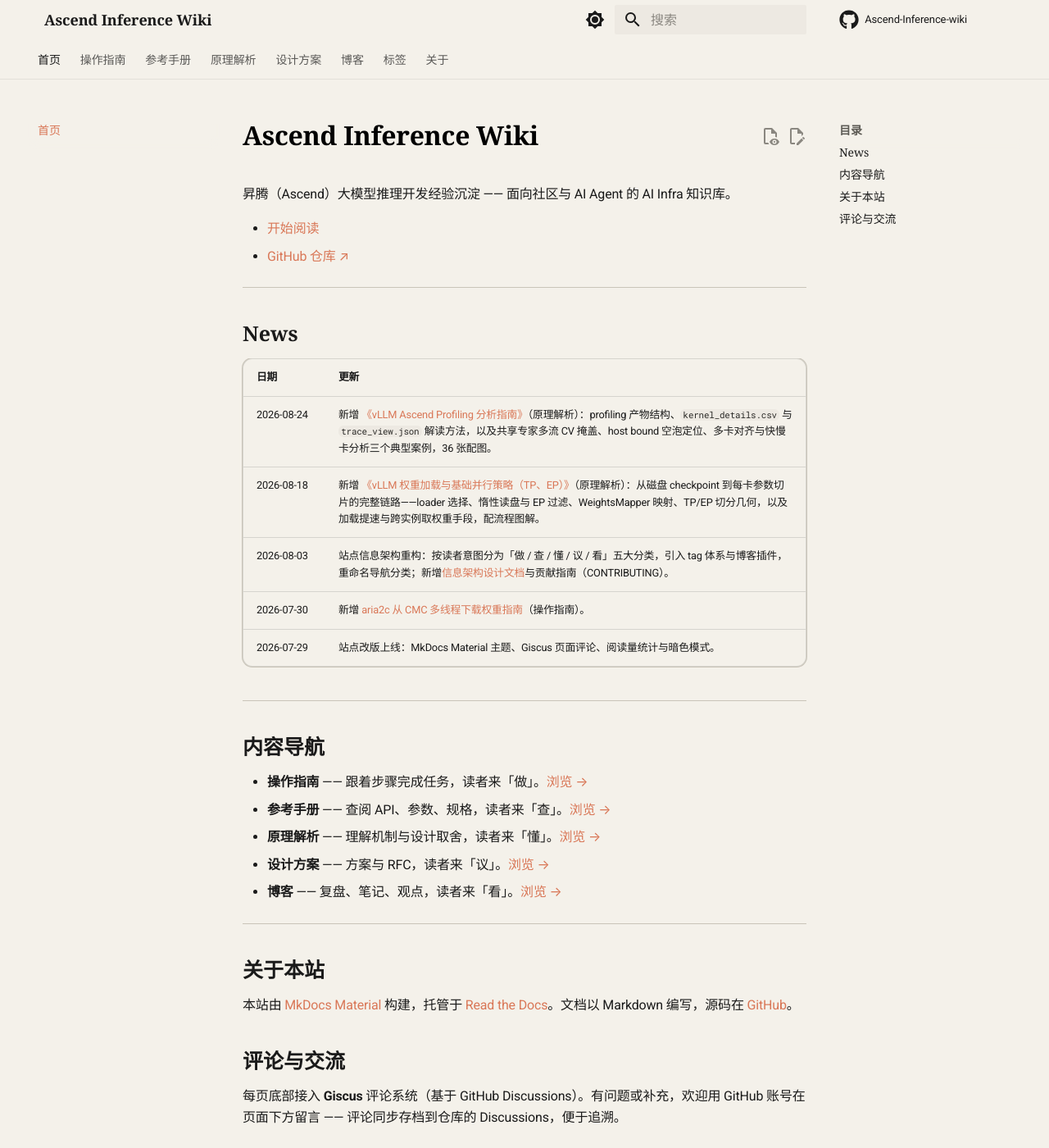
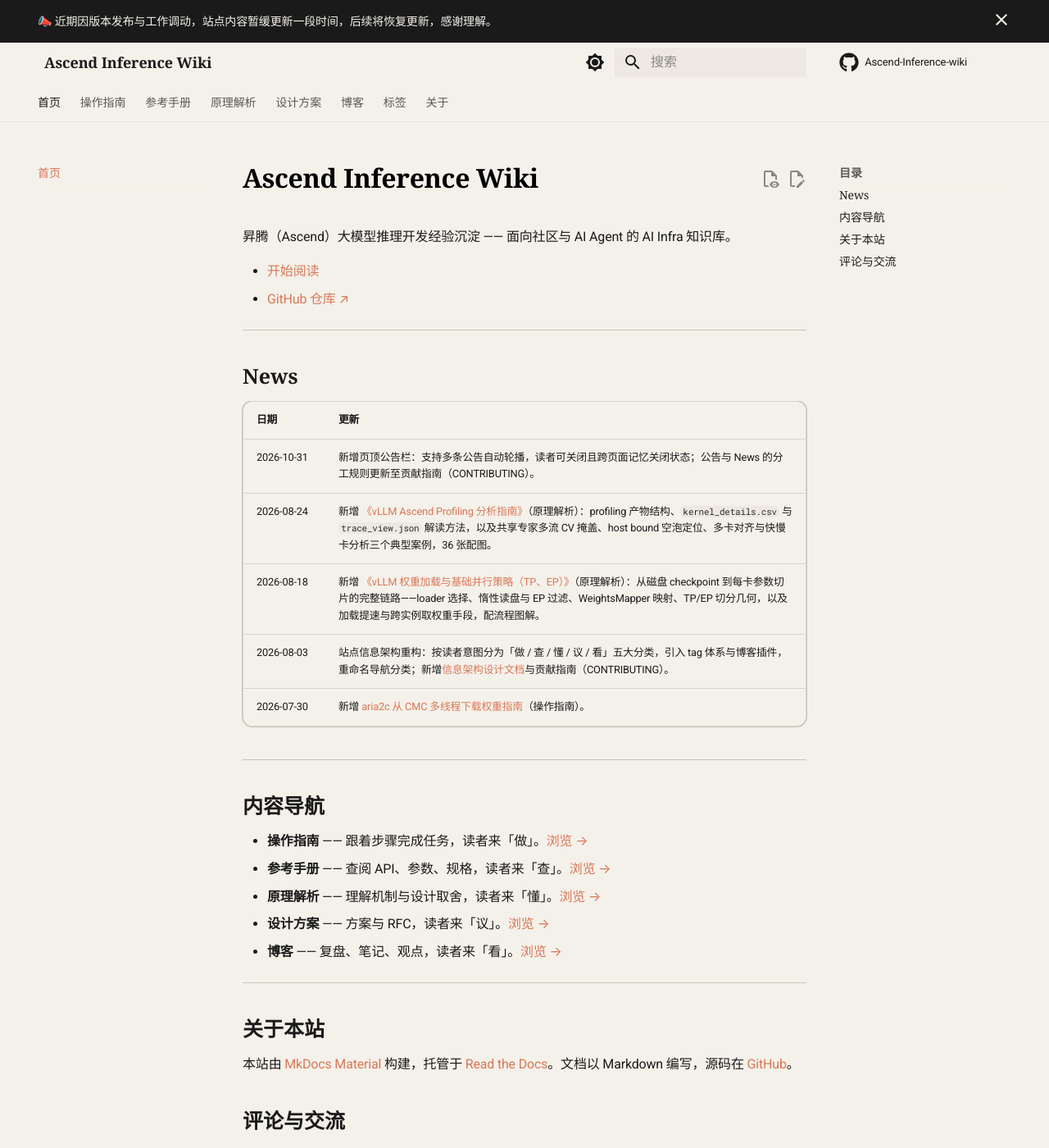
Before and after one commit to xuchi-0808/Ascend-Inference-wiki, an MkDocs documentation site: the page built from docs/index.md, in a window 1280 px wide and 1400 px high. Shown: the whole window at 82% size. Built offline with MkDocs 1.6.1 and Material for MkDocs 9.7.7, drawn with Linux system fonts in a browser that asks for light colours; comment, search, counter and statistics services are not loaded; a style sheet for code colours, icons or effects is not loaded.

Commit message:
feat(site): add announcement banner with carousel and session-scoped dismissal

```diff
--- a/docs/index.md
+++ b/docs/index.md
@@ -15,11 +15,11 @@
 
 | 日期 | 更新 |
 | --- | --- |
+| 2026-10-31 | 新增页顶公告栏：支持多条公告自动轮播，读者可关闭且跨页面记忆关闭状态；公告与 News 的分工规则更新至贡献指南（CONTRIBUTING）。 |
 | 2026-08-24 | 新增 [《vLLM Ascend Profiling 分析指南》](explanations/ascend-profiling-analysis.md)（原理解析）：profiling 产物结构、`kernel_details.csv` 与 `trace_view.json` 解读方法，以及共享专家多流 CV 掩盖、host bound 空泡定位、多卡对齐与快慢卡分析三个典型案例，36 张配图。 |
 | 2026-08-18 | 新增 [《vLLM 权重加载与基础并行策略（TP、EP）》](explanations/vllm-weight-loading-tp-ep.md)（原理解析）：从磁盘 checkpoint 到每卡参数切片的完整链路——loader 选择、惰性读盘与 EP 过滤、WeightsMapper 映射、TP/EP 切分几何，以及加载提速与跨实例取权重手段，配流程图解。 |
 | 2026-08-03 | 站点信息架构重构：按读者意图分为「做 / 查 / 懂 / 议 / 看」五大分类，引入 tag 体系与博客插件，重命名导航分类；新增[信息架构设计文档](design/wiki-information-architecture.md)与贡献指南（CONTRIBUTING）。 |
 | 2026-07-30 | 新增 [aria2c 从 CMC 多线程下载权重指南](guides/environment/download-from-cmc-with-aria2c.md)（操作指南）。 |
-| 2026-07-29 | 站点改版上线：MkDocs Material 主题、Giscus 页面评论、阅读量统计与暗色模式。 |
 
 ---
 
--- a/mkdocs.yml
+++ b/mkdocs.yml
@@ -31,6 +31,7 @@
     - content.tabs.link
     - content.action.edit
     - content.action.view
+    - announce.dismiss
   palette:
     - media: "(prefers-color-scheme: light)"
       scheme: default
--- /dev/null
+++ b/overrides/main.html
@@ -0,0 +1,77 @@
+{% extends "base.html" %}
+
+{#-
+  全站公告横幅（announcement bar）
+
+  - 显示在每页导航栏上方；读者可点 ✕ 关闭，关闭状态存在其浏览器
+    sessionStorage（非 cookie）：本次浏览器会话内不再出现，下次
+    打开浏览器重新提醒一次；公告文字变化后会立即重新提醒
+  - 支持多条公告轮播：在 .announce-slider 里多放几个 <p> 即可，
+    只有一条时静态展示；浏览器禁用 JS 时退化为纵向列表
+  - 无公告时：清空下方 block 的内容即可，横幅整条消失（不要删除本文件）
+  - 维护规则见 CONTRIBUTING.md「首页 News 与公告横幅维护」
+-#}
+{% block announce %}
+  <style>
+    /* 轮播模式（.js 由脚本启用）：所有条目叠放在同一格，轮流淡入淡出 */
+    .announce-slider { overflow: hidden; } /* BFC：避让右侧关闭按钮 */
+    .announce-slider.js { display: grid; }
+    .announce-slider.js > * {
+      grid-area: 1 / 1;
+      margin: .2em 0;
+      opacity: 0;
+      transition: opacity .6s ease;
+    }
+    .announce-slider.js > .is-active { opacity: 1; }
+    @media (prefers-reduced-motion: reduce) {
+      /* 减少动态效果的系统偏好：不轮播，纵向平铺 */
+      .announce-slider.js { display: block; }
+      .announce-slider.js > * { opacity: 1; }
+    }
+  </style>
+
+  <div class="announce-slider">
+    <p class="is-active">📣 阅读量统计服务暂时不可用 —— 正在迁移自建统计服务，其余功能不受影响，恢复后此条公告将移除。</p>
+    <p>📣 近期因版本发布与工作调动，站点内容暂缓更新一段时间，后续将恢复更新，感谢理解。</p>
+  </div>
+
+  <script>
+    (function () {
+      var banner = document.querySelector('[data-md-component="announce"]');
+      var slider = document.currentScript.previousElementSibling;
+      var items = slider ? slider.children : [];
+
+      /* —— 轮播 —— */
+      var INTERVAL = 6000; /* 每条停留毫秒数 */
+      if (items.length > 1) {
+        slider.classList.add('js');
+        var i = 0;
+        setInterval(function () {
+          items[i].classList.remove('is-active');
+          i = (i + 1) % items.length;
+          items[i].classList.add('is-active');
+        }, INTERVAL);
+      }
+
+      /* —— 关闭状态记忆 ——
+         Material 自带的判断对横幅整个 DOM 取 hash：轮播挪动 is-active
+         会让 hash 不稳定，导致换页后横幅重现。这里改对各条公告的
+         「文字」取 hash（class 变化不影响），自行存取 sessionStorage，
+         不用 cookie：随标签页会话存活，退出浏览器即清空，下次打开
+         浏览器重新提醒一次。 */
+      if (!banner) return;
+      var KEY = 'announce-dismissed';
+      var text = Array.prototype.map.call(items, function (p) {
+        return p.textContent.trim();
+      }).join('\n');
+      var h = typeof __md_hash === 'function' ? __md_hash(text) : text;
+      try {
+        if (JSON.parse(sessionStorage.getItem(KEY)) === h) banner.hidden = true;
+        var btn = banner.querySelector('.md-banner__button');
+        if (btn) btn.addEventListener('click', function () {
+          try { sessionStorage.setItem(KEY, JSON.stringify(h)); } catch (e) {}
+        });
+      } catch (e) {}
+    })();
+  </script>
+{% endblock %}
```
Also changed, not shown: CONTRIBUTING.md (+13 -1 lines).
